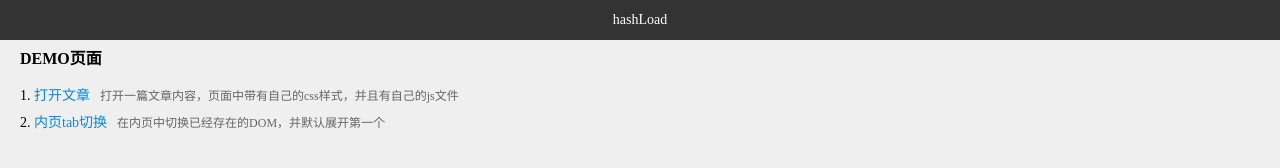
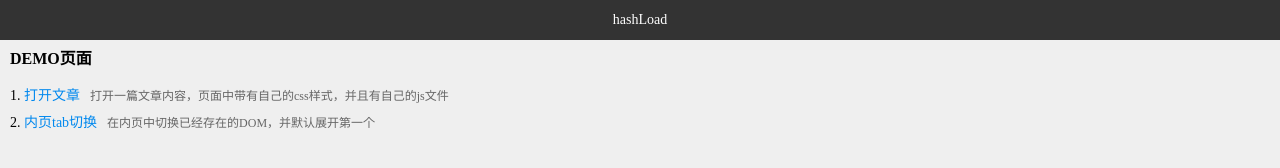
Before and after one commit to baka397/hashLoad, a plain HTML site: page index.html in a window 1280 px wide. Drawn offline with Linux system fonts and the light colour scheme.

Commit message:
Revert "更新content样式"
This reverts commit 78452b4cd0c220e0ca67ca3d9f39f9f6aad102d7.

```diff
--- a/page/demo.css
+++ b/page/demo.css
@@ -90,9 +90,11 @@ html,body{
 	right: 10px;
 }
 .content{
-	position: relative;
-	margin: 40px 10px 0;
-	min-height: 100%;
+	position: absolute;
+	left: 0;
+	right: 0;
+	top: 40px;
+	bottom: 0;
 	overflow-x: hidden;
 }
 .page-list{
```
